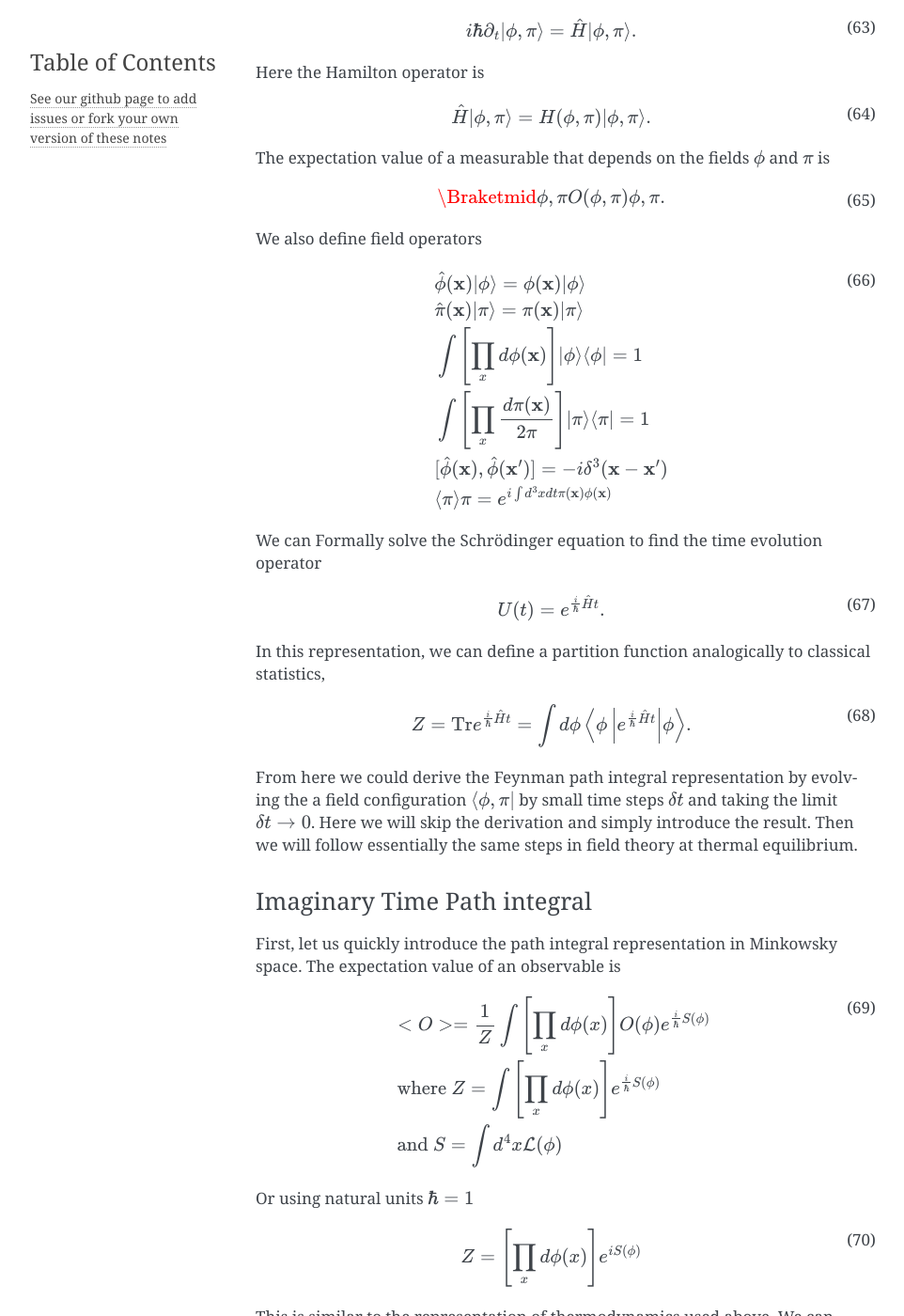
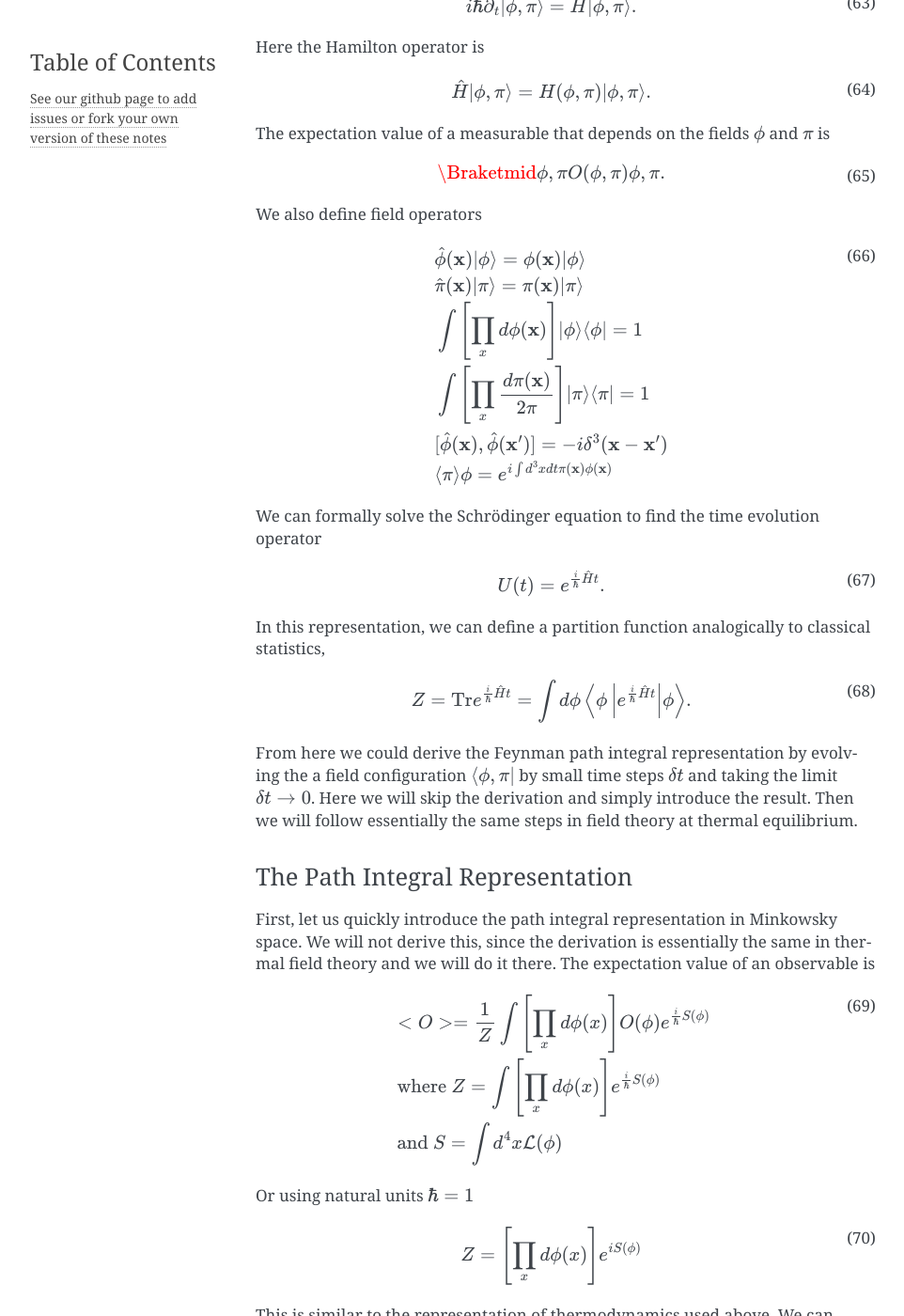
Before and after one commit to rantahar/Lattice-Field-Theory, a Sphinx documentation site: the page built from source/index.rst, in a window 1280 px wide and 1400 px high, scrolled down 17404 px. Shown: the whole window at 94% size, without its empty margins (148-1110 px from the left). Built offline with Sphinx 7.4.7, drawn with Linux system fonts in a browser that asks for light colours; pages that are not in the unit, such as notebooks, are missing from menus; some of the changed text lies outside the part shown.

Commit message:
Fixes from field theory lecture

```diff
--- a/source/index.rst
+++ b/source/index.rst
@@ -872,10 +872,10 @@ We also define field operators
    &\int \left[\prod_x d\phi({\bf x})\right] \ket{\phi}\bra{\phi} = 1\\
    &\int \left[\prod_x \frac {d\pi({\bf x})}{2\pi} \right] \ket{\pi}\bra{\pi} = 1\\
    &[\hat\phi({\bf x}),\hat\phi({\bf x}')] = -i\delta^3({\bf x} - {\bf x}') \\
-   &\Braket{\pi}{\pi} = e^{i\int d^3xdt \pi({\bf x})\phi({\bf x})}
-   :label:
-
-We can Formally solve the Schrödinger equation to find the time evolution operator
+   &\Braket{\pi}{\phi} = e^{i\int d^3xdt \pi({\bf x})\phi({\bf x})}
+   :label:
+
+We can formally solve the Schrödinger equation to find the time evolution operator
 
 .. math::
    U(t)=e^{\frac{i}{\hbar}\hat H t}.
@@ -891,10 +891,12 @@ taking the limit :math:`\delta t\to 0`. Here we will skip the derivation and sim
 Then we will follow essentially the same steps in field theory at thermal equilibrium.
 
 
-Imaginary Time Path integral
-----------------------------
-
-First, let us quickly introduce the path integral representation in Minkowsky space.
+The Path Integral Representation
+-----------------------------------
+
+First, let us quickly introduce the path integral representation in Minkowsky space. We will not
+derive this, since the derivation is essentially the same in thermal field theory and we will do
+it there.
 The expectation value of an observable is
 
 .. math::
```
Also changed, not shown: other parts of source/index.rst (+5 -1 lines).
